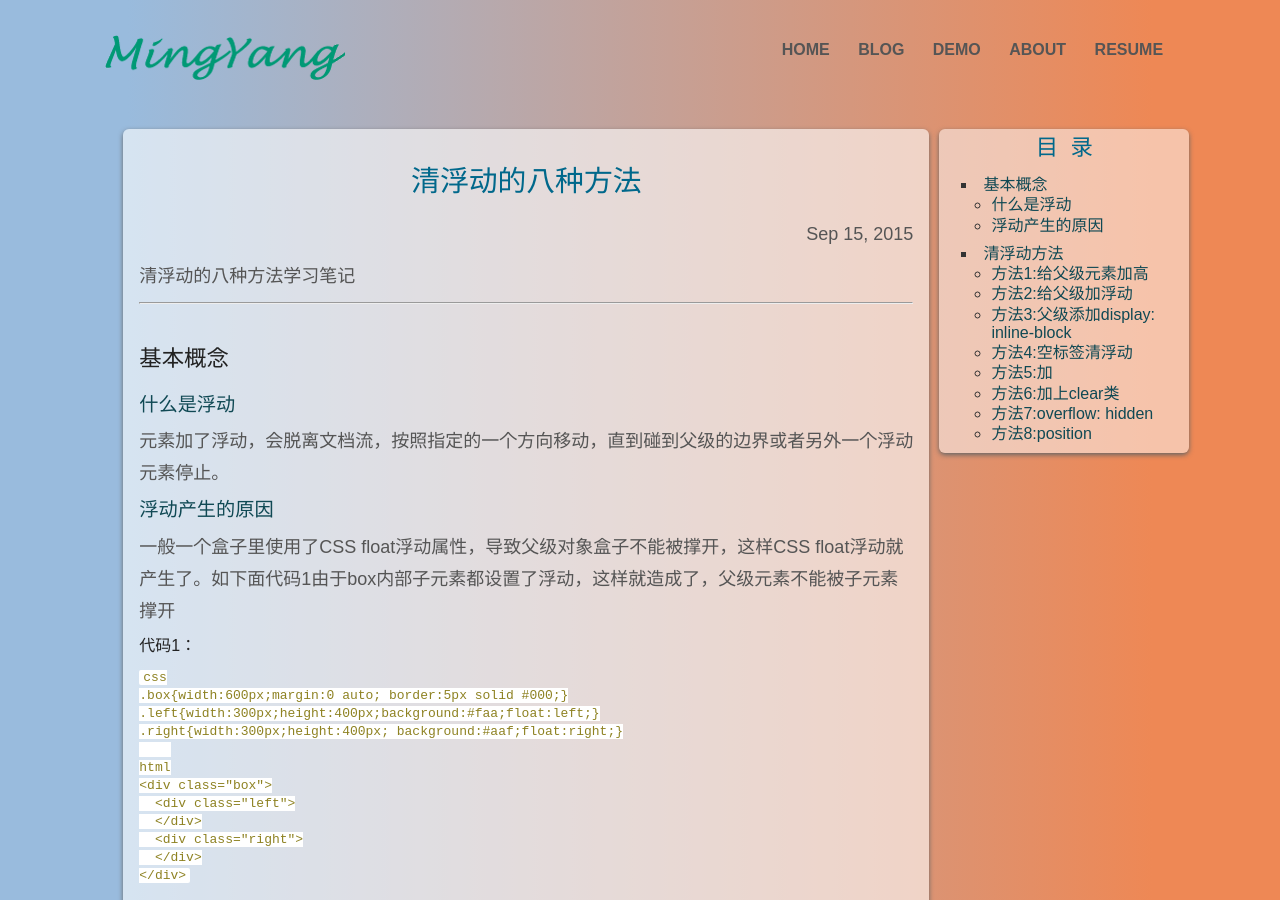
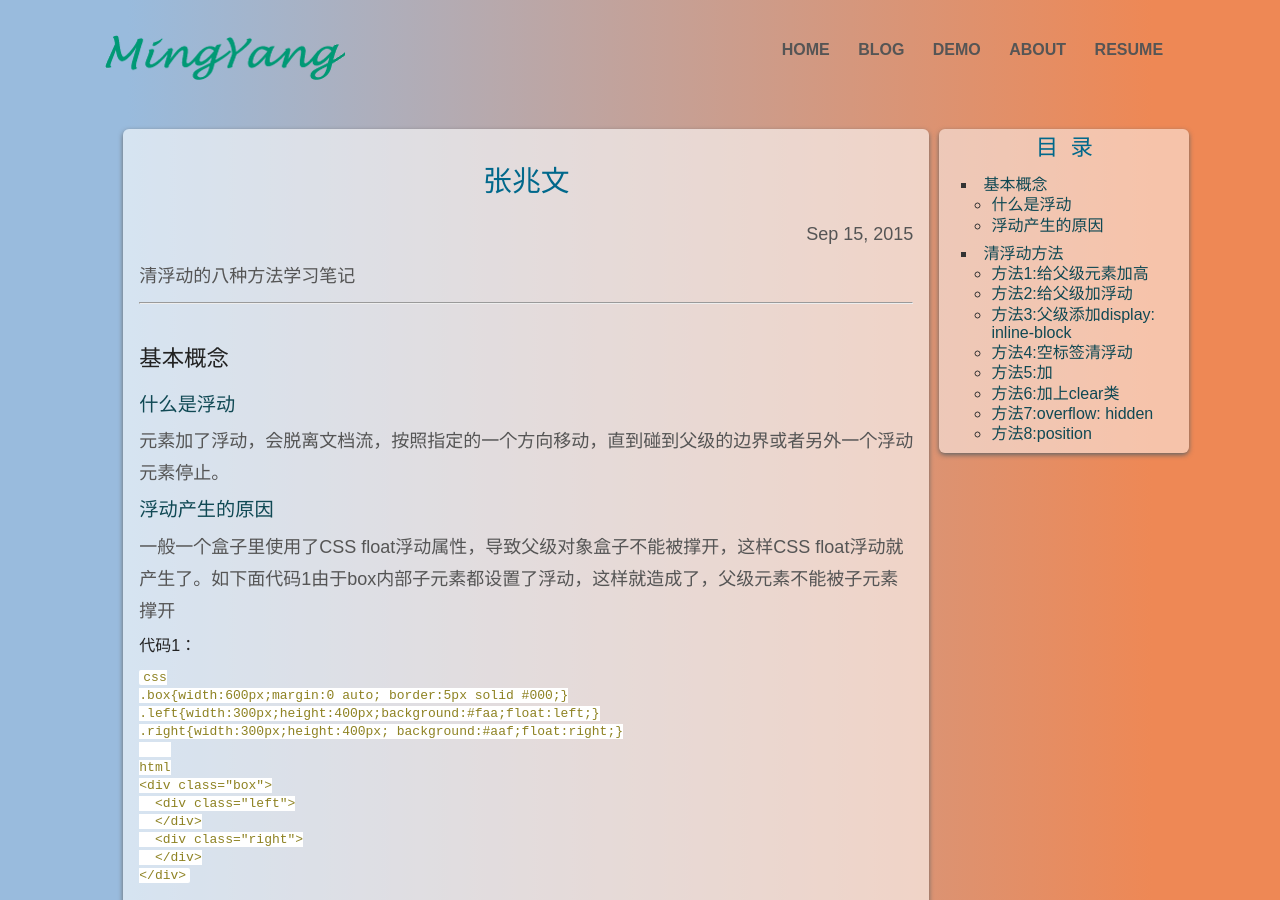
Before and after one commit to wenmagi/wenmagi.github.io, a Jekyll site: the page built from _posts/2015-09-15-clear-float.md, in a window 1280 px wide and 900 px high. Built offline with Jekyll 4.4.1, drawn with Linux system fonts in a browser that asks for light colours; comment, search, counter and statistics services are not loaded; a style sheet for code colours, icons or effects is not loaded.

Commit message:
饭否发

```diff
--- a/_posts/2015-09-15-clear-float.md
+++ b/_posts/2015-09-15-clear-float.md
@@ -1,6 +1,6 @@
 ---
 layout: post
-title:  "清浮动的八种方法"
+title:  "张兆文"
 date:  2015-09-15
 categories: HTMLCSS
 ---
```
